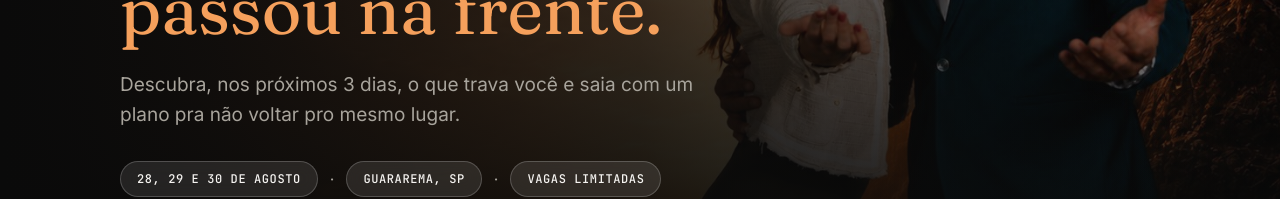
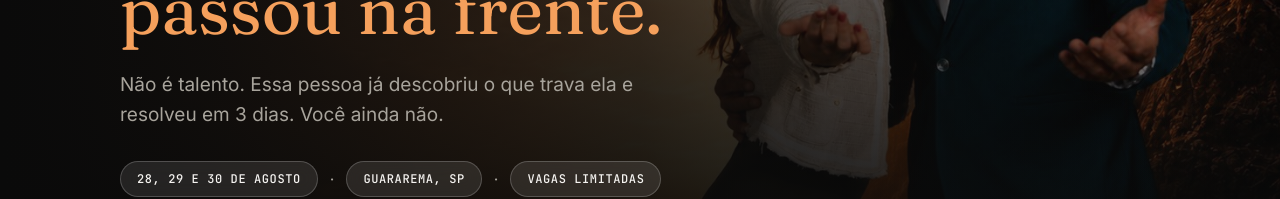
Before and after one commit to ziontreinamentos/metamorfase, a React (Vite) app: page / in a window 1280 px wide. Shown: the part 478-677 px from the top of the page. Built offline with nearby package versions, Linux system fonts and the light colour scheme.

Commit message:
Atualiza subhead do hero
Troca a copy do subhead mantendo headline, eyebrow, tags e CTA.

```diff
--- a/src/components/Hero.jsx
+++ b/src/components/Hero.jsx
@@ -54,8 +54,8 @@ export default function Hero() {
             <span className="text-accent-light">já passou na frente.</span>
           </h1>
           <p className="mt-6 text-[16px] leading-[1.6] text-text-secondary">
-            Descubra, nos próximos 3 dias, o que trava você e saia com um
-            plano pra não voltar pro mesmo lugar.
+            Não é talento. Essa pessoa já descobriu o que trava ela e
+            resolveu em 3 dias. Você ainda não.
           </p>
 
           <Pills />
@@ -89,8 +89,8 @@ export default function Hero() {
               <span className="text-accent-light">já passou na frente.</span>
             </h1>
             <p className="mt-6 max-w-xl text-[16px] leading-[1.6] text-text-secondary md:text-[19px] md:leading-[1.55]">
-              Descubra, nos próximos 3 dias, o que trava você e saia com um
-              plano pra não voltar pro mesmo lugar.
+              Não é talento. Essa pessoa já descobriu o que trava ela e
+              resolveu em 3 dias. Você ainda não.
             </p>
 
             <Pills />
```
